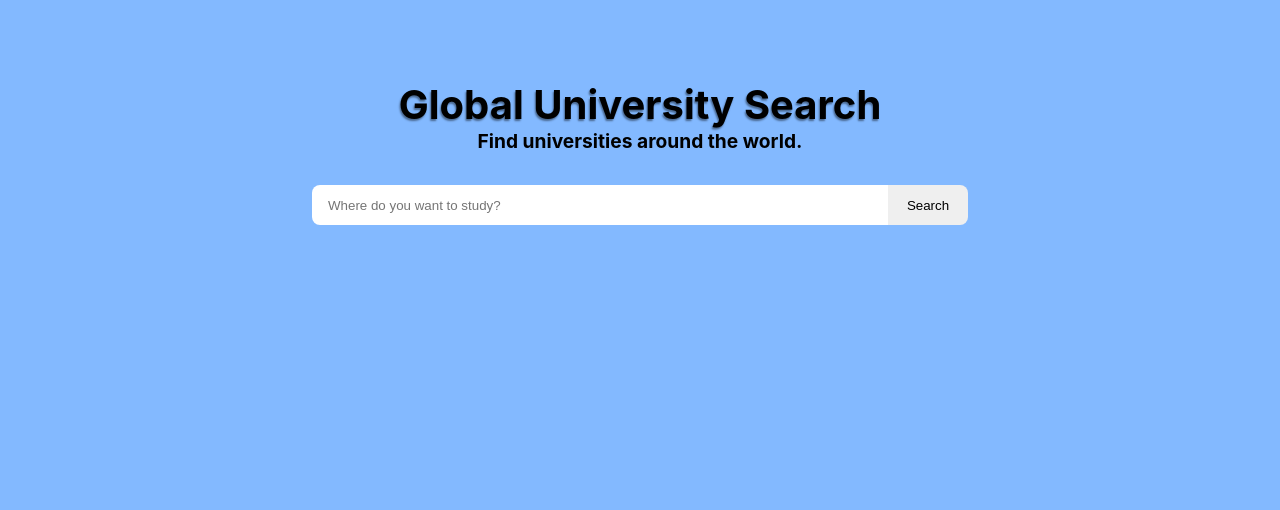
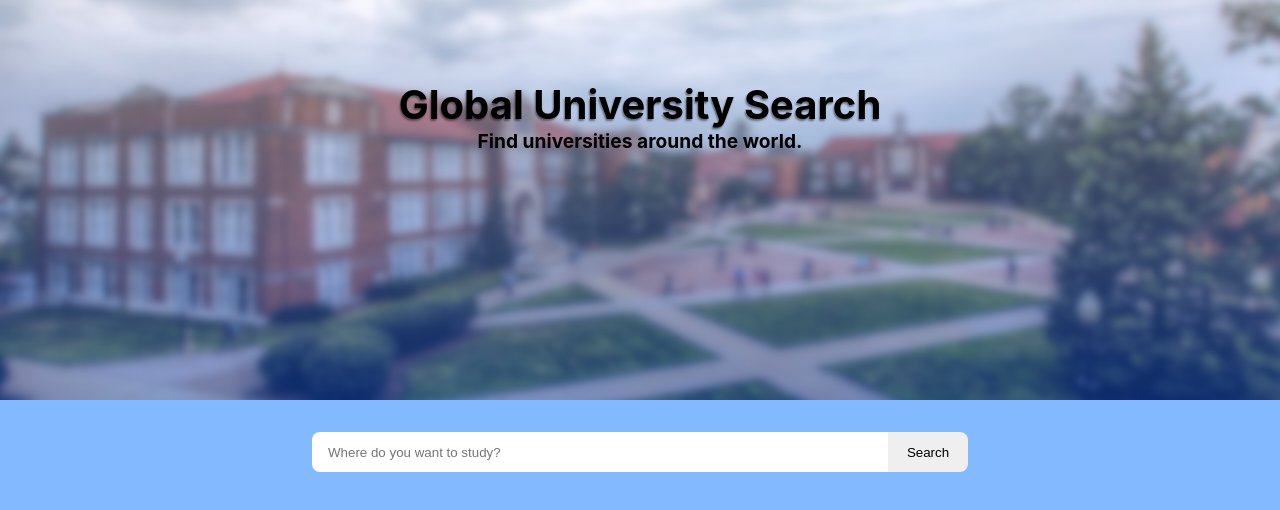
Before and after one commit to caetano-dev/University-List, a React (Create React App) app: page / in a window 1280 px wide. Shown: the top 510 px of the page. Built offline with nearby package versions, Linux system fonts and the light colour scheme.

Commit message:
Background image

```diff
--- a/src/styles/App.css
+++ b/src/styles/App.css
@@ -6,3 +6,14 @@
 html {
   background-color: rgb(131, 185, 255);
 }
+.Container {
+  background-image: linear-gradient(
+      rgba(240, 238, 255, 0.336),
+      rgba(11, 71, 201, 0.507)
+    ),
+    url("../assets/university.jpg");
+  background-position: center;
+  background-size: cover;
+  text-align: center;
+  height: 50vh;
+}
```
